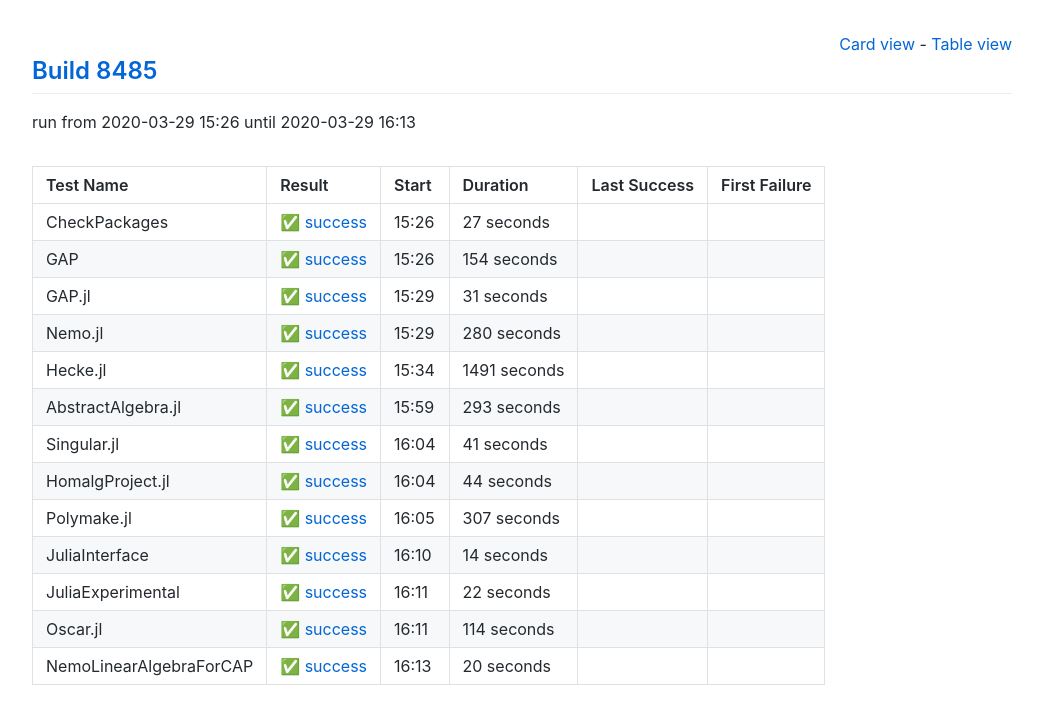
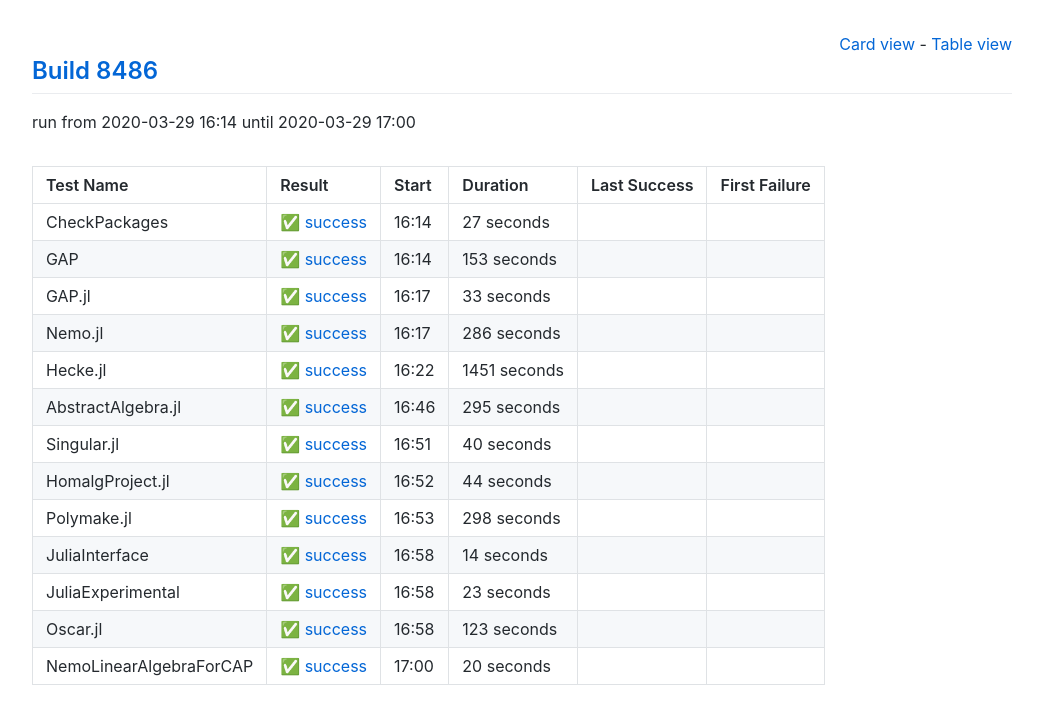
Before and after one commit to oscar-system/oscar-ci-status, a Jekyll site: the page built from table.html, in a window 1280 px wide. Shown: the top 724 px of the page, without its empty margins (118-1161 px from the left). Built offline with Jekyll 4.4.1, drawn with Linux system fonts in a browser that asks for light colours.

Commit message:
Build 8486

```diff
--- a/_data/ci.yml
+++ b/_data/ci.yml
@@ -1,5 +1,5 @@
-build: 8485
-build_url: https://oscarci.mathematik.uni-kl.de/job/oscar/8485/
+build: 8486
+build_url: https://oscarci.mathematik.uni-kl.de/job/oscar/8486/
 job: oscar
 tests:
 - duration: 27
@@ -8,75 +8,75 @@ tests:
   first_failure_url: null
   last_success: false
   last_success_url: null
-  log: https://oscarci.mathematik.uni-kl.de/job/oscar/8485/artifact/logs/build-8485/CheckPackages.log
+  log: https://oscarci.mathematik.uni-kl.de/job/oscar/8486/artifact/logs/build-8486/CheckPackages.log
   name: CheckPackages
-  start: 2020-03-29 15:26
+  start: 2020-03-29 16:14
   status: success
   success: true
-- duration: 154
+- duration: 153
   exitcode: 0
   first_failure: false
   first_failure_url: null
   last_success: false
   last_success_url: null
-  log: https://oscarci.mathematik.uni-kl.de/job/oscar/8485/artifact/logs/build-8485/GAP.log
+  log: https://oscarci.mathematik.uni-kl.de/job/oscar/8486/artifact/logs/build-8486/GAP.log
   name: GAP
-  start: 2020-03-29 15:26
+  start: 2020-03-29 16:14
   status: success
   success: true
-- duration: 31
+- duration: 33
   exitcode: 0
   first_failure: false
   first_failure_url: null
   last_success: false
   last_success_url: null
-  log: https://oscarci.mathematik.uni-kl.de/job/oscar/8485/artifact/logs/build-8485/GAP.jl.log
+  log: https://oscarci.mathematik.uni-kl.de/job/oscar/8486/artifact/logs/build-8486/GAP.jl.log
   name: GAP.jl
-  start: 2020-03-29 15:29
+  start: 2020-03-29 16:17
   status: success
   success: true
-- duration: 280
+- duration: 286
   exitcode: 0
   first_failure: false
   first_failure_url: null
   last_success: false
   last_success_url: null
-  log: https://oscarci.mathematik.uni-kl.de/job/oscar/8485/artifact/logs/build-8485/Nemo.jl.log
+  log: https://oscarci.mathematik.uni-kl.de/job/oscar/8486/artifact/logs/build-8486/Nemo.jl.log
   name: Nemo.jl
-  start: 2020-03-29 15:29
+  start: 2020-03-29 16:17
   status: success
   success: true
-- duration: 1491
+- duration: 1451
   exitcode: 0
   first_failure: false
   first_failure_url: null
   last_success: false
   last_success_url: null
-  log: https://oscarci.mathematik.uni-kl.de/job/oscar/8485/artifact/logs/build-8485/Hecke.jl.log
+  log: https://oscarci.mathematik.uni-kl.de/job/oscar/8486/artifact/logs/build-8486/Hecke.jl.log
   name: Hecke.jl
-  start: 2020-03-29 15:34
+  start: 2020-03-29 16:22
   status: success
   success: true
-- duration: 293
+- duration: 295
   exitcode: 0
   first_failure: false
   first_failure_url: null
   last_success: false
   last_success_url: null
-  log: https://oscarci.mathematik.uni-kl.de/job/oscar/8485/artifact/logs/build-8485/AbstractAlgebra.jl.log
+  log: https://oscarci.mathematik.uni-kl.de/job/oscar/8486/artifact/logs/build-8486/AbstractAlgebra.jl.log
   name: AbstractAlgebra.jl
-  start: 2020-03-29 15:59
+  start: 2020-03-29 16:46
   status: success
   success: true
-- duration: 41
+- duration: 40
   exitcode: 0
   first_failure: false
   first_failure_url: null
   last_success: false
   last_success_url: null
-  log: https://oscarci.mathematik.uni-kl.de/job/oscar/8485/artifact/logs/build-8485/Singular.jl.log
+  log: https://oscarci.mathematik.uni-kl.de/job/oscar/8486/artifact/logs/build-8486/Singular.jl.log
   name: Singular.jl
-  start: 2020-03-29 16:04
+  start: 2020-03-29 16:51
   status: success
   success: true
 - duration: 44
@@ -85,20 +85,20 @@ tests:
   first_failure_url: null
   last_success: false
   last_success_url: null
-  log: https://oscarci.mathematik.uni-kl.de/job/oscar/8485/artifact/logs/build-8485/HomalgProject.jl.log
+  log: https://oscarci.mathematik.uni-kl.de/job/oscar/8486/artifact/logs/build-8486/HomalgProject.jl.log
   name: HomalgProject.jl
-  start: 2020-03-29 16:04
+  start: 2020-03-29 16:52
   status: success
   success: true
-- duration: 307
+- duration: 298
   exitcode: 0
   first_failure: false
   first_failure_url: null
   last_success: false
   last_success_url: null
-  log: https://oscarci.mathematik.uni-kl.de/job/oscar/8485/artifact/logs/build-8485/Polymake.jl.log
+  log: https://oscarci.mathematik.uni-kl.de/job/oscar/8486/artifact/logs/build-8486/Polymake.jl.log
   name: Polymake.jl
-  start: 2020-03-29 16:05
+  start: 2020-03-29 16:53
   status: success
   success: true
 - duration: 14
@@ -107,31 +107,31 @@ tests:
   first_failure_url: null
   last_success: false
   last_success_url: null
-  log: https://oscarci.mathematik.uni-kl.de/job/oscar/8485/artifact/logs/build-8485/JuliaInterface.log
+  log: https://oscarci.mathematik.uni-kl.de/job/oscar/8486/artifact/logs/build-8486/JuliaInterface.log
   name: JuliaInterface
-  start: 2020-03-29 16:10
+  start: 2020-03-29 16:58
   status: success
   success: true
-- duration: 22
+- duration: 23
   exitcode: 0
   first_failure: false
   first_failure_url: null
   last_success: false
   last_success_url: null
-  log: https://oscarci.mathematik.uni-kl.de/job/oscar/8485/artifact/logs/build-8485/JuliaExperimental.log
+  log: https://oscarci.mathematik.uni-kl.de/job/oscar/8486/artifact/logs/build-8486/JuliaExperimental.log
   name: JuliaExperimental
-  start: 2020-03-29 16:11
+  start: 2020-03-29 16:58
   status: success
   success: true
-- duration: 114
+- duration: 123
   exitcode: 0
   first_failure: false
   first_failure_url: null
   last_success: false
   last_success_url: null
-  log: https://oscarci.mathematik.uni-kl.de/job/oscar/8485/artifact/logs/build-8485/Oscar.jl.log
+  log: https://oscarci.mathematik.uni-kl.de/job/oscar/8486/artifact/logs/build-8486/Oscar.jl.log
   name: Oscar.jl
-  start: 2020-03-29 16:11
+  start: 2020-03-29 16:58
   status: success
   success: true
 - duration: 20
@@ -140,8 +140,8 @@ tests:
   first_failure_url: null
   last_success: false
   last_success_url: null
-  log: https://oscarci.mathematik.uni-kl.de/job/oscar/8485/artifact/logs/build-8485/NemoLinearAlgebraForCAP.log
+  log: https://oscarci.mathematik.uni-kl.de/job/oscar/8486/artifact/logs/build-8486/NemoLinearAlgebraForCAP.log
   name: NemoLinearAlgebraForCAP
-  start: 2020-03-29 16:13
+  start: 2020-03-29 17:00
   status: success
   success: true
```
Also changed, not shown: README.md.
